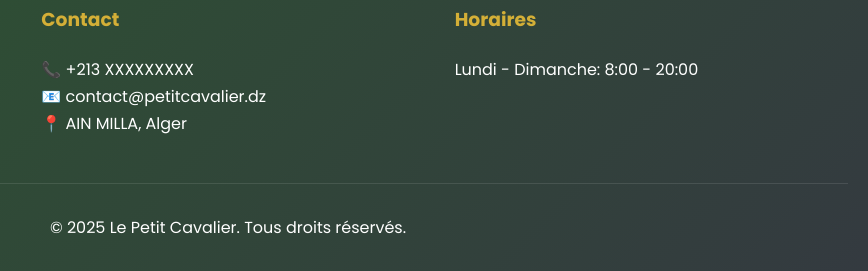
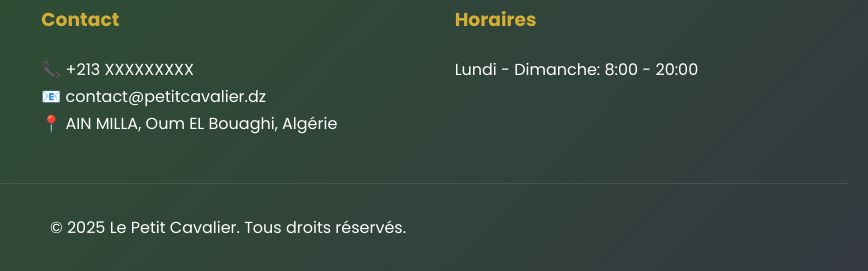
Before and after one commit to yasmineDell/le-petit-cavalier, a plain HTML site: page index.html in a window 1280 px wide. Shown: the part 7293-7564 px from the top of the page, 412-1280 px from the left. Drawn offline with Linux system fonts and the light colour scheme.

Commit message:
footer update

```diff
--- a/index.html
+++ b/index.html
@@ -965,7 +965,7 @@
                 <h3 data-fr="Contact" data-ar="اتصل بنا" data-en="Contact">Contact</h3>
                 <p>📞 +213 XXXXXXXXX</p>
                 <p>📧 contact@petitcavalier.dz</p>
-                <p>📍 AIN MILLA, Alger</p>
+                <p>📍 AIN MILLA, Oum EL Bouaghi, Algérie</p>
             </div>
             <div class="footer-section">
                 <h3 data-fr="Horaires" data-ar="أوقات العمل" data-en="Hours">Horaires</h3>
```
